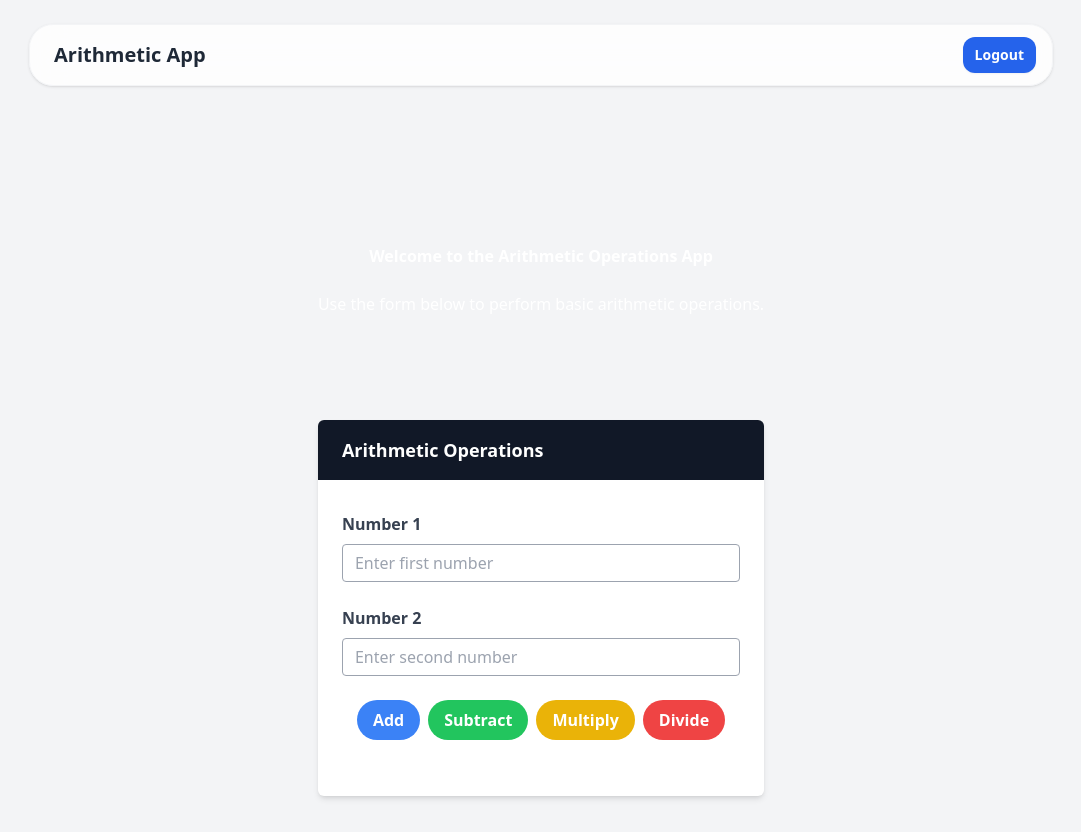
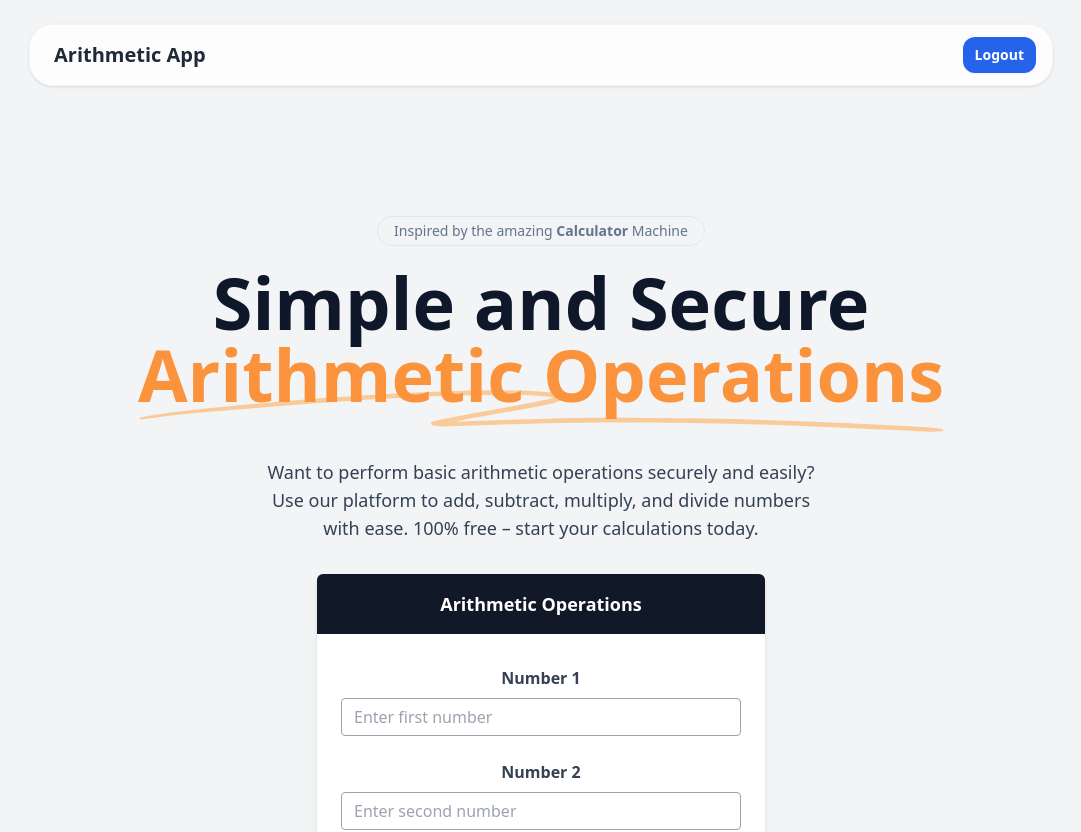
Before and after one commit to sarathk73/authmathgateway-frontend, a Vue app: page / in a window 1280 px wide. Shown: the top 832 px of the page, without its empty margins (99-1180 px from the left). Built offline with nearby package versions, Linux system fonts and the light colour scheme.

Commit message:
Updated home page layout and content

```diff
--- a/src/views/HomePage.vue
+++ b/src/views/HomePage.vue
@@ -1,20 +1,20 @@
 <template>
-  <div class="home flex flex-col items-center justify-center min-h-screen px-4 py-8 bg-gradient-to-r from-blue-500 via-blue-600 to-blue-700">
-    <h1 class="text-4xl font-bold text-center text-white mb-6">Welcome to the Arithmetic Operations App</h1>
-    <p v-if="!isLoggedIn" class="mb-6 text-white text-center max-w-md">
-      Please log in to perform arithmetic operations.
+  <main class="flex flex-1 w-full flex-col items-center justify-center text-center px-4">
+    <a href="#" target="_blank" rel="noreferrer"
+        class="border rounded-2xl py-1 px-4 text-slate-500 text-sm mb-5 hover:scale-105 transition duration-300 ease-in-out">
+        Inspired by the amazing <span class="font-semibold">Calculator</span> Machine
+    </a>
+    <h1 class="mx-auto max-w-4xl font-display text-5xl font-bold tracking-normal text-slate-900 sm:text-7xl">
+        Simple and Secure <span class="relative whitespace-nowrap text-orange-400">
+            <svg aria-hidden="true" viewBox="0 0 418 42" class="absolute top-2/3 left-0 h-[0.58em] w-full fill-orange-300/70" preserveAspectRatio="none"><path d="M203.371.916c-26.013-2.078-76.686 1.963-124.73 9.946L67.3 12.749C35.421 18.062 18.2 21.766 6.004 25.934 1.244 27.561.828 27.778.874 28.61c.07 1.214.828 1.121 9.595-1.176 9.072-2.377 17.15-3.92 39.246-7.496C123.565 7.986 157.869 4.492 195.942 5.046c7.461.108 19.25 1.696 19.17 2.582-.107 1.183-7.874 4.31-25.75 10.366-21.992 7.45-35.43 12.534-36.701 13.884-2.173 2.308-.202 4.407 4.442 4.734 2.654.187 3.263.157 15.593-.78 35.401-2.686 57.944-3.488 88.365-3.143 46.327.526 75.721 2.23 130.788 7.584 19.787 1.924 20.814 1.98 24.557 1.332l.066-.011c1.201-.203 1.53-1.825.399-2.335-2.911-1.31-4.893-1.604-22.048-3.261-57.509-5.556-87.871-7.36-132.059-7.842-23.239-.254-33.617-.116-50.627.674-11.629.54-42.371 2.494-46.696 2.967-2.359.259 8.133-3.625 26.504-9.81 23.239-7.825 27.934-10.149 28.304-14.005.417-4.348-3.529-6-16.878-7.066Z"></path></svg>
+            <span class="relative">Arithmetic Operations</span>
+        </span>
+    </h1>
+    <p class="mx-auto mt-12 max-w-xl text-lg text-slate-700 leading-7 sm:text-lg sm:leading-7 text-base leading-6">
+        Want to perform basic arithmetic operations securely and easily? Use our platform to add, subtract, multiply, and divide numbers with ease. 100% free – start your calculations today.
     </p>
-    <p v-else class="mb-6 text-white text-center max-w-md">
-      Use the form below to perform basic arithmetic operations.
-    </p>
-
-    <div v-if="!isLoggedIn" class="flex flex-col items-center">
-      <button @click="goToLogin" class="bg-white hover:bg-gray-200 text-blue-700 font-bold py-2 px-4 rounded transition duration-300 ease-in-out mb-4">
-        Log In
-      </button>
-    </div>
-    <ArithmeticForm v-else class="w-full max-w-lg" />
-  </div>
+    <ArithmeticForm class="w-full max-w-lg mt-8" />
+  </main>
 </template>
 
 <script>
@@ -23,18 +23,32 @@ import ArithmeticForm from '../components/ArithmeticForm.vue';
 export default {
   components: {
     ArithmeticForm
-  },
-  computed: {
-    isLoggedIn() {
-
-      return this.$store.state.accessToken !== null;
-    }
-  },
-  methods: {
-    goToLogin() {
-
-      this.$router.push('/login');
-    }
   }
 };
 </script>
+
+<style scoped>
+h1 {
+  font-size: 1.875rem; /* text-5xl */
+  line-height: 2.25rem; /* leading-7 */
+}
+
+@media (min-width: 640px) {
+  h1 {
+    font-size: 4.5rem; /* sm:text-7xl */
+    line-height: 1;
+  }
+}
+
+p {
+  font-size: 1rem; /* text-base */
+  line-height: 1.5rem; /* leading-6 */
+}
+
+@media (min-width: 640px) {
+  p {
+    font-size: 1.125rem; /* sm:text-lg */
+    line-height: 1.75rem; /* sm:leading-7 */
+  }
+}
+</style>
```
